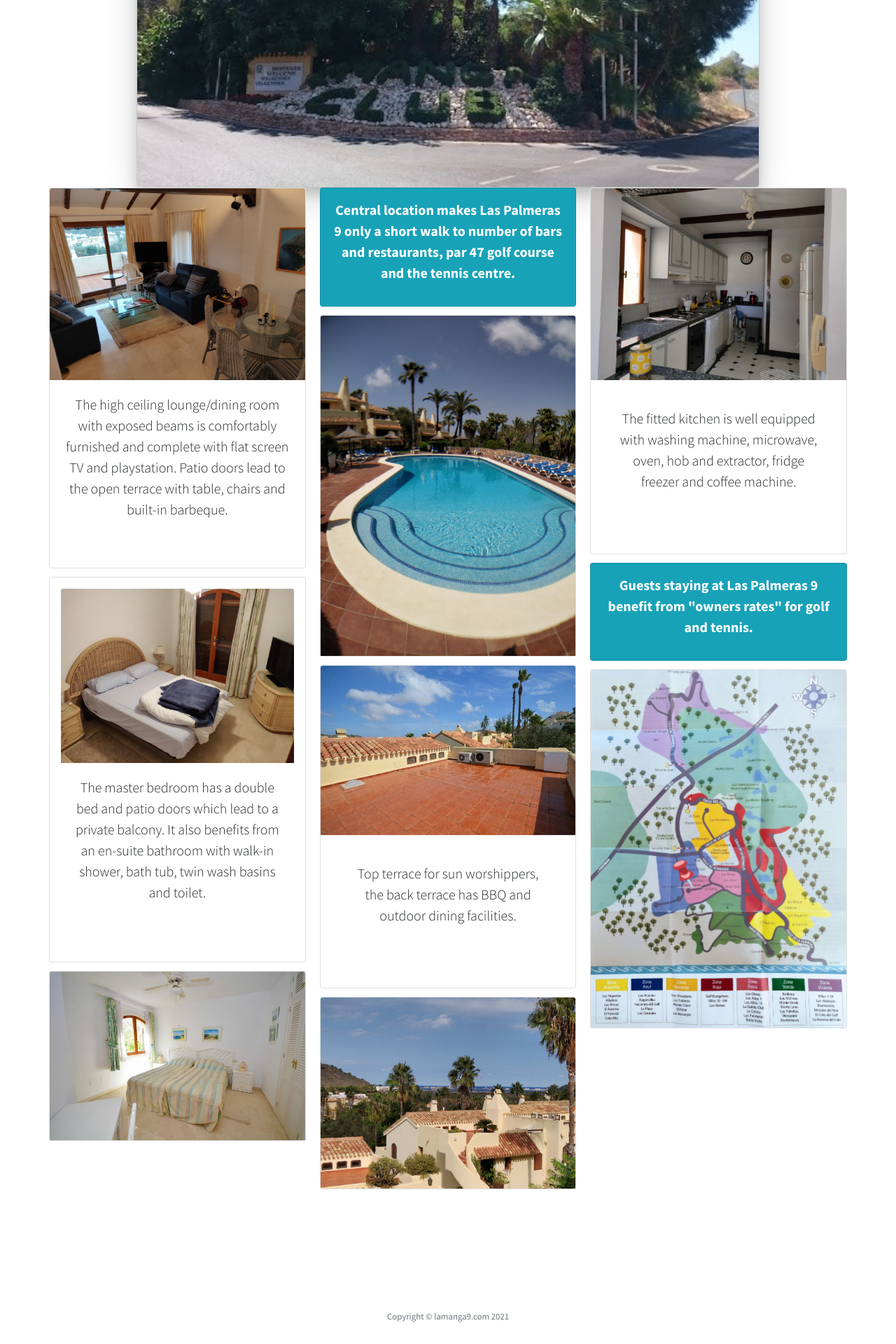
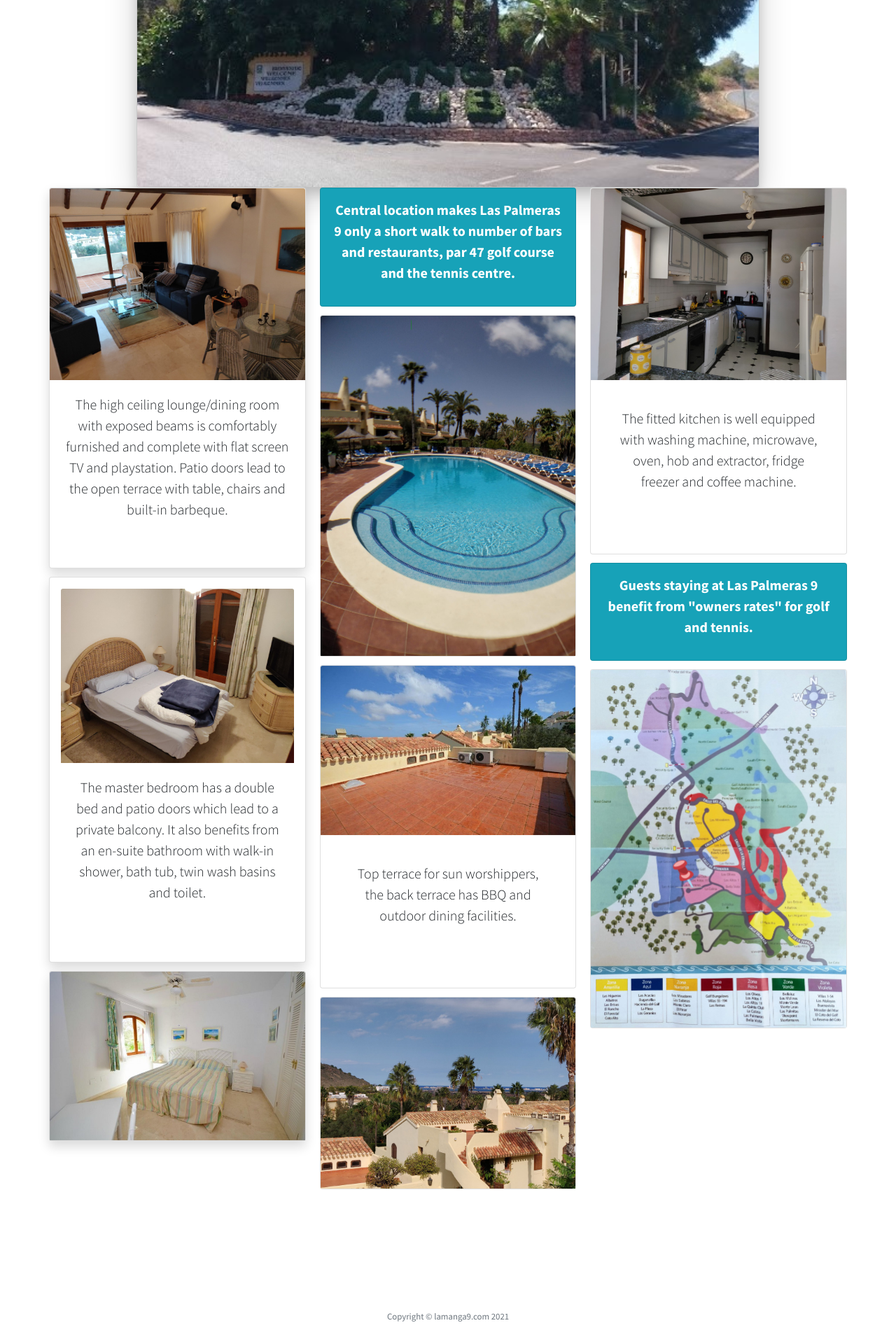
Before and after one commit to richsteer/richsteer.github.io, a Jekyll site: the page built from index.html, in a window 1280 px wide. Shown: the part 3057-4977 px from the top of the page at 70% size. Built offline with Jekyll 4.4.1, drawn with Linux system fonts in a browser that asks for light colours.

Commit message:
Update index.html

```diff
--- a/index.html
+++ b/index.html
@@ -92,21 +92,21 @@
 
         <div class="card-columns">
 
-          <div class="card">
+          <div class="card shadow">
             <img src="assets/img/la-manga-club-villa-las-palmeras-9-lounge1.jpg" class="card-img-top" alt="..">
             <div class="card-body">
                 <p class="lead mb-5">The high ceiling lounge/dining room with exposed beams is comfortably furnished and complete with flat screen TV and playstation. Patio doors lead to the open terrace with table, chairs and built-in barbeque.</p>
             </div>
           </div>
 
-          <div class="card p-3">
+          <div class="card shadow p-3">
             <img src="assets/img/la-manga-club-villa-las-palmeras-9-masterbedroom.jpg" class="card-img-top" alt="..">
             <div class="card-body">
                 <p class="lead mb-5">The master bedroom has a double bed and patio doors which lead to a private balcony. It also benefits from an en-suite  bathroom with walk-in shower, bath tub, twin wash basins and toilet.</p>
             </div>
           </div>
 
-            <div class="card">
+            <div class="card shadow">
                 <img src="assets/img/la-manga-club-villa-las-palmeras-9-Bedroom-2.jpg" class="card-img-top" alt="..">
             </div>
 
```
